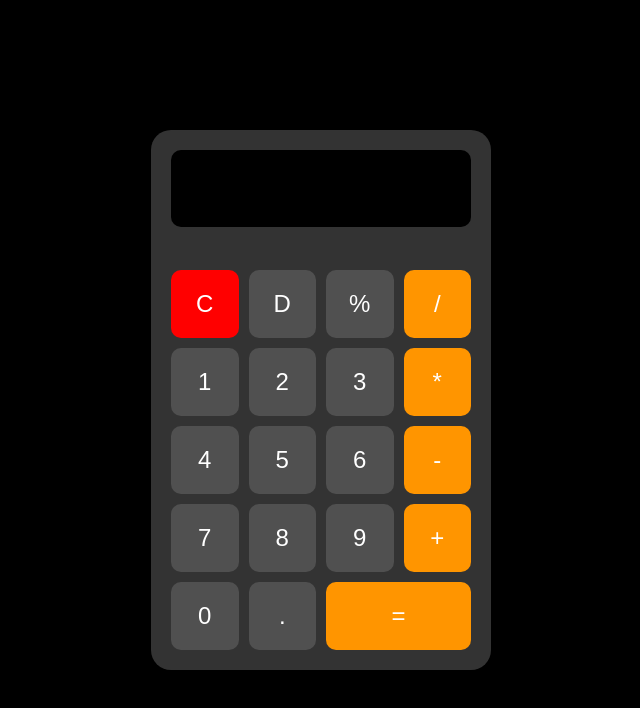
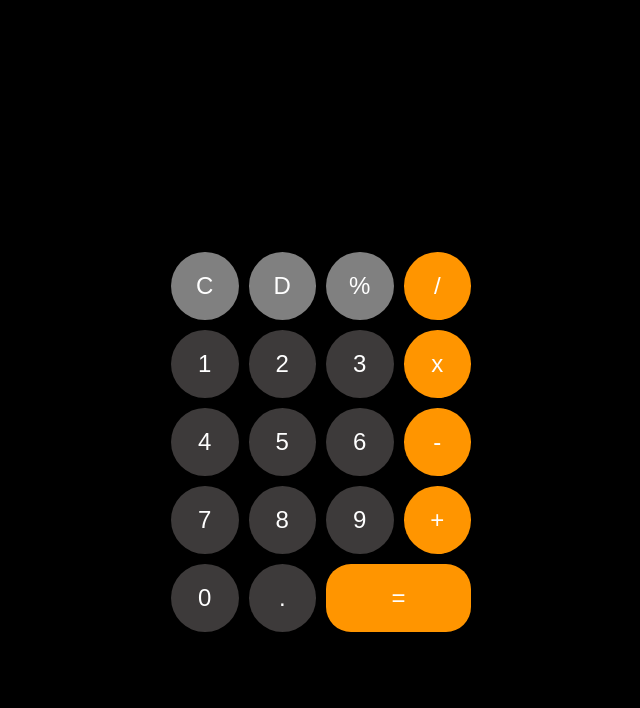
Before and after one commit to javohiryusupov77/calculator, a React (Vite) app: page / in a window 1280 px wide. Shown: the top 708 px of the page, without its empty margins (319-959 px from the left). Built offline with nearby package versions, Linux system fonts and the light colour scheme.

Commit message:
commit 12

```diff
--- a/src/App.css
+++ b/src/App.css
@@ -11,7 +11,7 @@ body {
 }
 
 .main-container {
-  background-color: #333;
+  background-color: black;
   padding: 20px;
   border-radius: 20px;
   box-shadow: 0 5px 15px rgba(0, 0, 0, 0.1);
@@ -19,20 +19,18 @@ body {
   height: 500px;
   display: flex;
   flex-direction: column;
-  justify-content: space-between;
+  justify-content: space-evenly;
   animation: fadeIn 1s ease-in-out;
 }
 
 .input-box {
-  background-color: #000;
   color: #fff;
-  font-size: 2em;
+  font-size: 3.5em;
   text-align: right;
-  padding: 20px;
   border: none;
   border-radius: 10px;
-  margin-bottom: 20px;
   animation: fadeIn 1s ease-in-out;
+    background-color: black;
 }
 
 .button-items {
@@ -42,12 +40,12 @@ body {
 }
 
 button {
-  background-color: #505050;
+  background-color: rgb(61, 58, 58);
   border: none;
   color: #fff;
   font-size: 1.5em;
   padding: 20px;
-  border-radius: 10px;
+  border-radius: 50%;
   cursor: pointer;
   transition: background-color 0.3s, transform 0.1s;
   animation: buttonPop 0.5s ease-in-out;
@@ -72,6 +70,7 @@ button:nth-child(4n):hover {
 .equal {
   background-color: #ff9500;
   grid-column: span 2;
+  border-radius: 25px;
 }
 
 .equal:hover {
@@ -79,12 +78,12 @@ button:nth-child(4n):hover {
 }
 
 .clear {
-  background-color: red;
+  background-color: grey;
 
 }
 
 .clear:hover {
-  background-color: darkred;
+    background-color: rgb(167, 161, 161);
 }
 
 /* Animations */
--- a/src/App.jsx
+++ b/src/App.jsx
@@ -18,14 +18,14 @@ function App() {
       <input value={inputvalue} readOnly className="input-box" />
       <div className="button-items">
         <button className="clear" onClick={inputClear}>C</button>
-        <button className="">D</button>
-        <button onClick={() => inputHandler("%")}>%</button>
+        <button className="clear">D</button>
+        <button className="clear" onClick={() => inputHandler("%")}>%</button>
         <button onClick={() => inputHandler("/")}>/</button>
 
         <button onClick={() => inputHandler(1)}>1</button>
         <button onClick={() => inputHandler(2)}>2</button>
         <button onClick={() => inputHandler(3)}>3</button>
-        <button onClick={() => inputHandler("*")}>*</button>
+        <button onClick={() => inputHandler("*")}>x</button>
 
         <button onClick={() => inputHandler(4)}>4</button>
         <button onClick={() => inputHandler(5)}>5</button>
```
